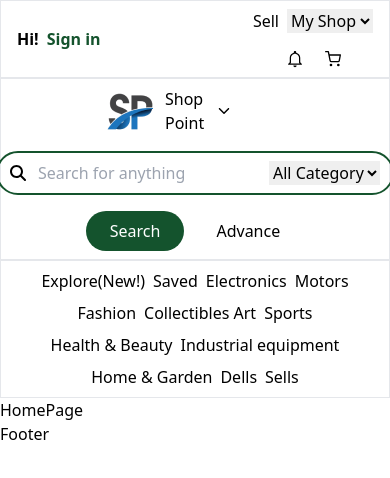
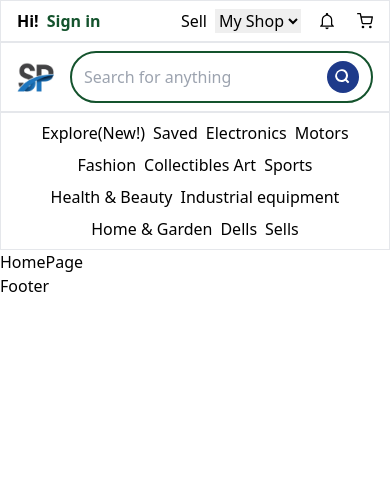
Before and after one commit to programmer-kabir/Shop-Point, a React (Vite) app in the folder Client-Side/: page / in a window 390 px wide. Shown: the top 478 px of the page. Built offline with nearby package versions, Linux system fonts and the light colour scheme.

Commit message:
nav start 4.

```diff
--- a/Client-Side/src/Pages/Share/Navbar.jsx
+++ b/Client-Side/src/Pages/Share/Navbar.jsx
@@ -32,7 +32,7 @@ const Navbar = () => {
             </div>
           </div>
           {/* Right Side */}
-          <div className="flex flex-col sm:flex-row gap-4 sm:gap-10 items-center">
+          <div className="flex gap-4 sm:gap-10 items-center">
             <div className="flex items-center gap-2">
               <p className="lg:block hidden">Ship to</p>
               <p>Sell</p>
@@ -51,25 +51,25 @@ const Navbar = () => {
         </div>
 
         {/* Middle */}
-        <div className="flex flex-col sm:flex-row items-center border border-[rgba(209, 209, 209, 1)] px-4 py-2 gap-4 sm:gap-0">
+        <div className="flex items-center border border-[rgba(209, 209, 209, 1)] px-4 py-2 gap-4 sm:gap-0">
           {/* Logo */}
-          <div className="flex gap-3 w-44 items-center cursor-pointer">
+          <div className="flex gap-3 w-16 lg:w-44 items-center cursor-pointer">
             <img src={logoImg} alt="" />
-            <div>
+            <div className="lg:block hidden">
               <p>Shop</p>
               <p>Point</p>
             </div>
-            <div>
+            <div className="lg:block hidden">
               <IoIosArrowDown />
             </div>
           </div>
           {/* Search */}
-          <div className="flex-1 border-2 py-2 px-3 rounded-full border-green-900 flex">
+          <div className="flex-1 border-2 py-2 px-3 rounded-full border-green-900 flex ">
             <label
-              className="flex flex-1 items-center gap-3 cursor-text"
+              className="flex lg:flex-row flex-row-reverse flex-1 items-center gap-3 cursor-text"
               htmlFor="search"
             >
-              <FaMagnifyingGlass />
+              <FaMagnifyingGlass className="sm:cursor-pointer lg:text-black lg:bg-white text-white bg-blue-900 size-8 p-2 rounded-full"/>
               <input
                 type="text"
                 name=""
@@ -78,12 +78,12 @@ const Navbar = () => {
                 className="focus-visible:outline-0 flex-1"
               />
             </label>
-            <select name="" id="">
+            <select name="" id="" className="lg:block hidden">
               <option value="">All Category</option>
             </select>
           </div>
           {/* Buttons */}
-          <div className="flex gap-2">
+          <div className="gap-2 mx-2 lg:flex hidden">
             <button className="bg-green-900 text-white rounded-full py-2 px-6 sm:px-12">
               Search
             </button>
```
